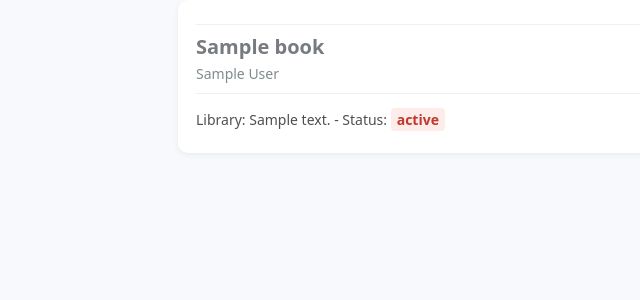
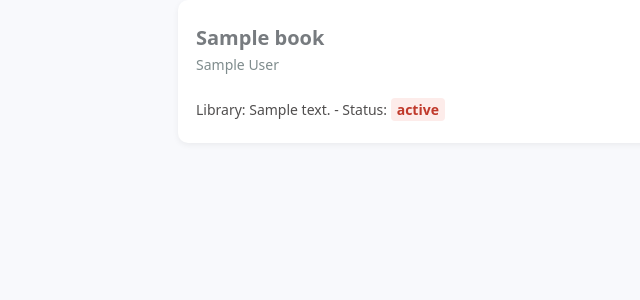
Before and after one commit to OlgaAk/konyvtar, a Flask app: template templates/index.html in a window 1280 px wide. Shown: the part 110-410 px from the top of the page, without its empty margins (28-668 px from the left). Run offline with Flask 3, Linux system fonts and the light colour scheme; the template is opened without the code that fills it: most values are stand-ins (such as "Sample title", 1, 10 or a date in 2020).

Commit message:
change margins

```diff
--- a/static/styles/style.css
+++ b/static/styles/style.css
@@ -71,9 +71,8 @@ h5 {
 
 /* Library items inside a book */
 body > div > div > div {
-  margin-top: 8px;
   padding-top: 8px;
-  border-top: 1px solid #ecf0f1;
+
 }
 
 /* Each "Library: ... - Status: ..." line */
```
